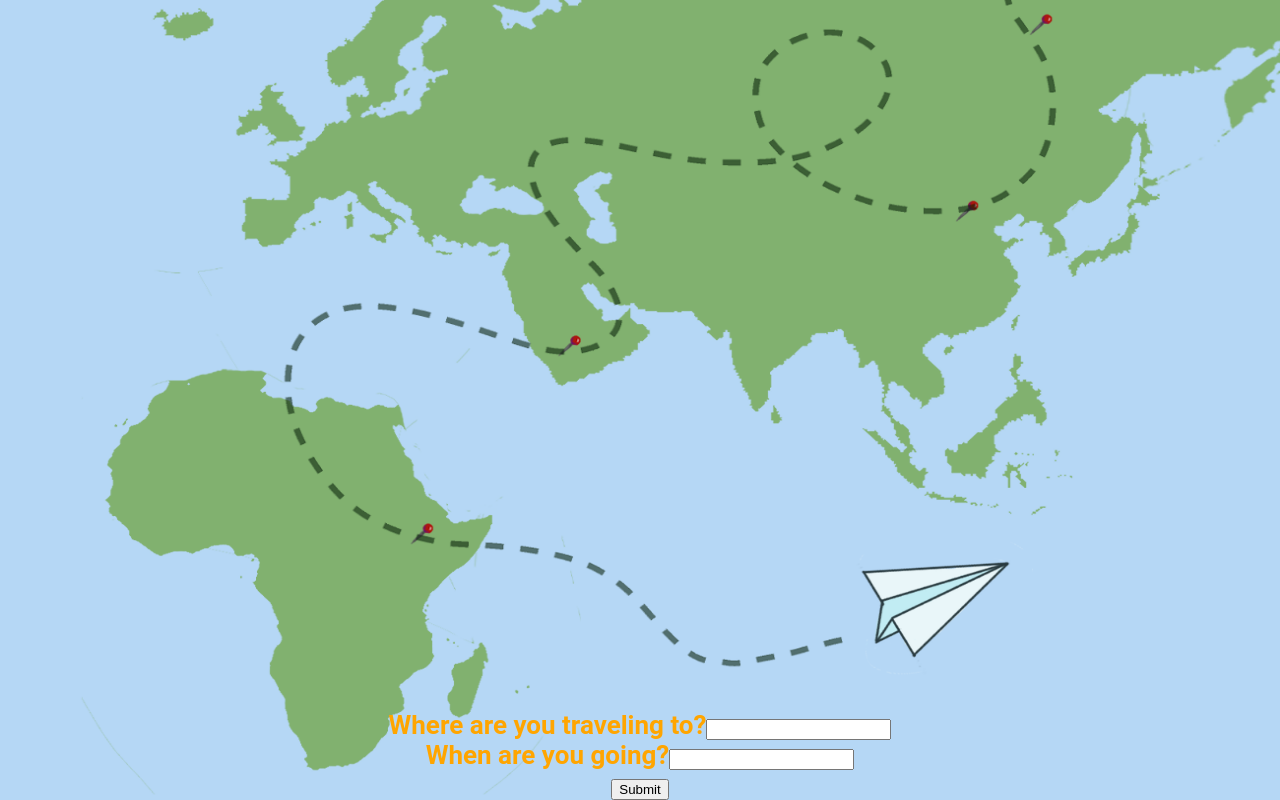
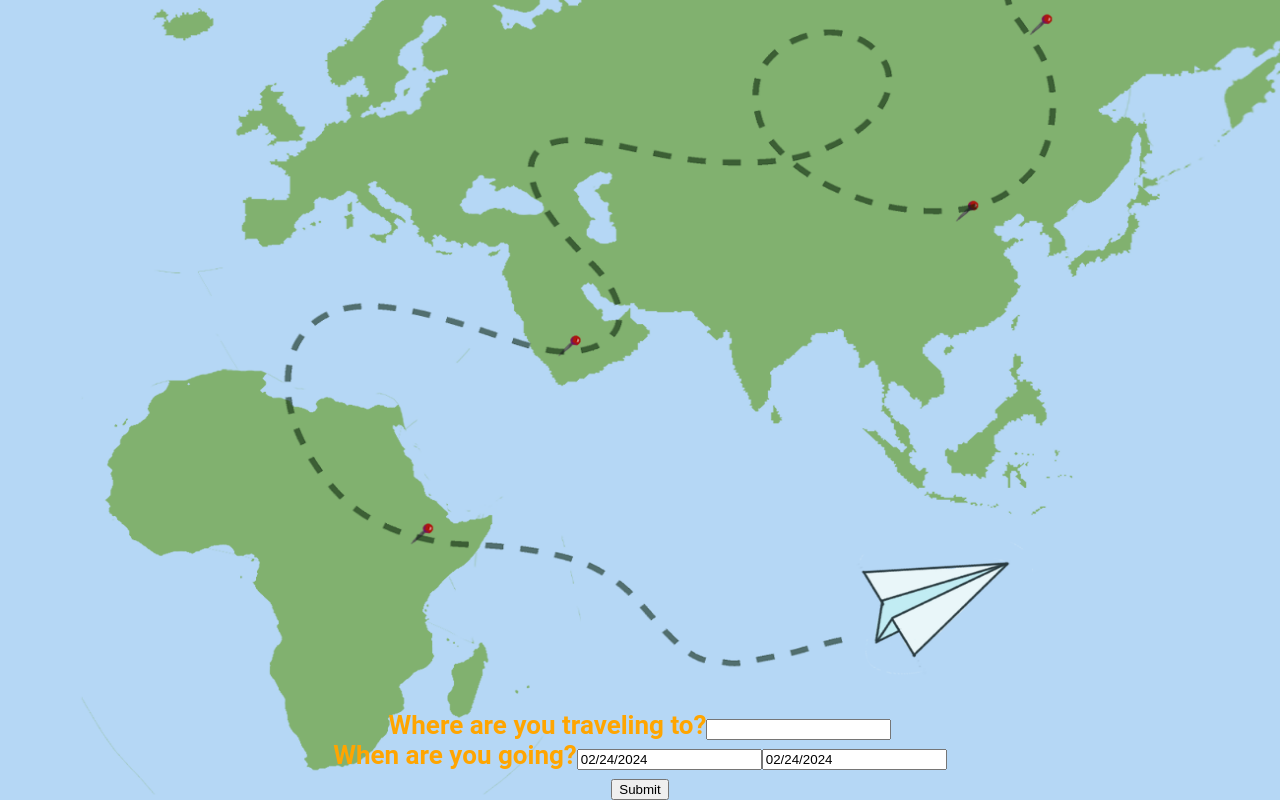
Before and after one commit to oliviaseto/travelbuddy, a React (Create React App) app: page / in a window 1280 px wide. Shown: the part 1600-2400 px from the top of the page. Built offline with nearby package versions, Linux system fonts and the light colour scheme.

Commit message:
modified date picker

```diff
--- a/src/AboutUs.js
+++ b/src/AboutUs.js
@@ -1,22 +1,24 @@
 import './AboutUs.css';
 import React, { useState } from 'react';
+import DatePicker from 'react-datepicker'; // Import DatePicker
+import 'react-datepicker/dist/react-datepicker.css'; // Import CSS for DatePicker
 import { OpenAI } from 'openai';
 
-const API_KEY = "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";
+const API_KEY = "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";
 
 function AboutUs() {
   const [destination, setDestination] = useState("");
-  const [dates, setDates] = useState("");
+  const [dates] = useState("");
   const [reply, setReply] = useState("");
+  const [startDate, setStartDate] = useState(new Date()); // State for DatePicker
+  const [endDate, setEndDate] = useState(new Date());
+
   const client = new OpenAI({ apiKey: API_KEY, dangerouslyAllowBrowser: true });
 
   const handleDestinationChange = (event) => {
     setDestination(event.target.value);
   };
 
-  const handleDatesChange = (event) => {
-    setDates(event.target.value);
-  };
 
   const callOpenAIAPI = async () => {
     console.log("Calling the OpenAI API");
@@ -72,14 +74,21 @@ function AboutUs() {
           <br />
           <label>
               When are you going?
-              <input
-                  className='dates_input'
-                  type='text'
-                  name='dates'
-                  placeholder=''
-                  value={dates}
-                  onChange={handleDatesChange}
-              />
+              <DatePicker
+        selected={startDate}
+        onChange={(date) => setStartDate(date)}
+        selectsStart
+        startDate={startDate}
+        endDate={endDate}
+      />
+            <DatePicker
+        selected={endDate}
+        onChange={(date) => setEndDate(date)}
+        selectsEnd
+        startDate={startDate}
+        endDate={endDate}
+        minDate={startDate}
+      />
           </label>
           <br />
           <button type="submit">Submit</button> {/* Corrected button type */}
```
